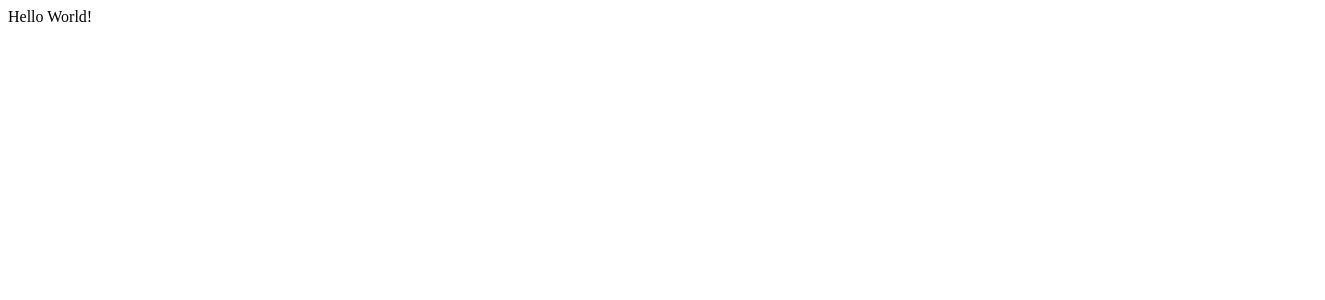
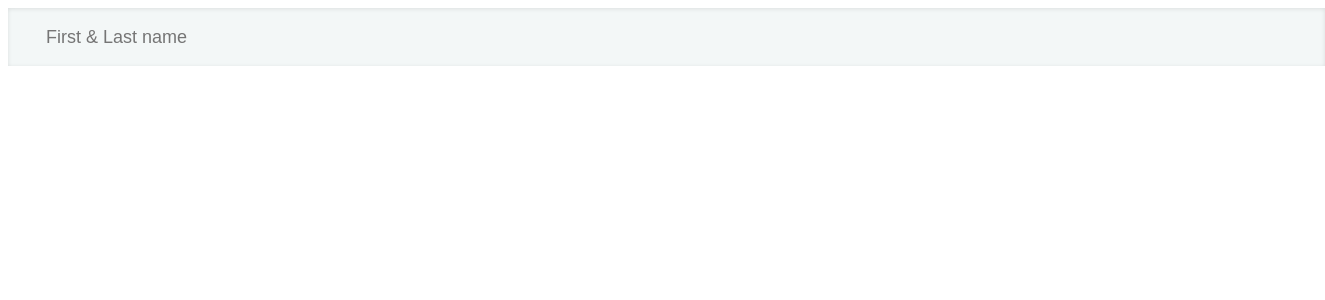
Before and after one commit to HugoCortezL/hackerhank-clone, a React (Vite) app: page / in a window 1280 px wide. Shown: the top 300 px of the page, 1325 px wide, since content can reach past the window. Built offline with nearby package versions, Linux system fonts and the light colour scheme.

Commit message:
Criando estilizações de componentes globais

```diff
--- a/src/App.jsx
+++ b/src/App.jsx
@@ -1,7 +1,10 @@
+import {InputTextField} from './services/primordialStyles'
+
 function App() {
   return (
     <div>
-      Hello World!
+      <InputTextField placeholder="First & Last name">
+      </InputTextField>
     </div>
   )
 }
--- /dev/null
+++ b/src/services/primordialStyles.jsx
@@ -0,0 +1,66 @@
+import styled from "styled-components";
+
+export const PrimaryButton = styled.button`
+    box-shadow: 0 4px 12px rgb(27 169 76 / 50%);
+    background-color: #1ba94c;
+    color: #FFFFFF;
+    font-size: 18.005px;
+    padding-left: 1.528em;
+    padding-right: 1.528em;
+    padding-top: 0.789em;
+    padding-bottom: 0.789em;
+    min-height: 2.778em;
+    align-items: center;
+    justify-content: center;
+    border-radius: 2px;
+    border: 0;
+    cursor: pointer;
+    font-weight: 700;
+    &:hover{
+        box-shadow: 0 3px 6px rgb(27 169 76 / 40%);
+
+    }
+`
+
+export const SecundaryButton = styled.button`
+    background-color: #FFFFFF;
+    border: 1px solid #1ba94c;
+    color: #1ba94c;
+    font-size: 18.005px;
+    padding-left: 1.528em;
+    padding-right: 1.528em;
+    padding-top: 0.789em;
+    padding-bottom: 0.789em;
+    min-height: 2.778em;
+    align-items: center;
+    justify-content: center;
+    border-radius: 2px;
+    cursor: pointer;
+    font-weight: 700;
+    line-height: 1.2;
+
+    &:hover{
+        color: #32c766;
+        border-color: #32c766;
+        background-color: #FFFFFF !important;
+    }
+`
+
+export const InputTextField = styled.input`
+    margin-bottom: 10px;
+    position: relative;
+    box-shadow: inset 0 1px 4px rgb(0 0 0 / 10%), 0 0 0 transparent;
+    padding: 1px 15px 1px 38px;
+    border: 0;
+    border-radius: 0;
+    background-color: #F3F7F7;
+    color: #0E141E;
+    height: 56px;
+    outline: none; //REIRAR PAR VER SE O GLOBAL ESTÁ FUNCIONANDO
+    font-size: 18px;
+    font-weight: 400;
+    width: 100%;
+    &:focus{
+        box-shadow: inset 0 1px 4px rgba(0,0,0,.1),inset 0 -2px 0 var(--color-shade-dark);
+    }
+`
```
Also changed, not shown: 1 other file (tests, documents, lock files or other folders).
